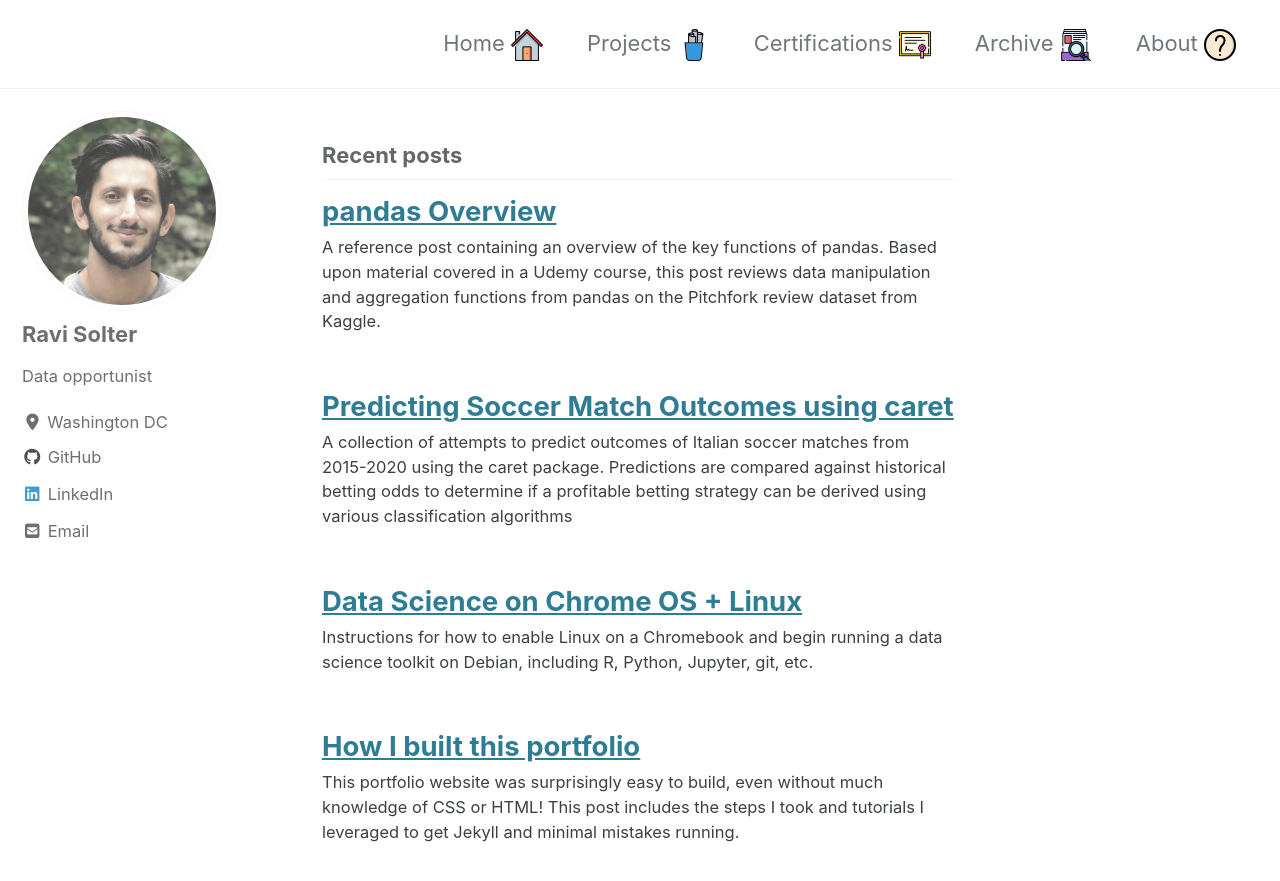
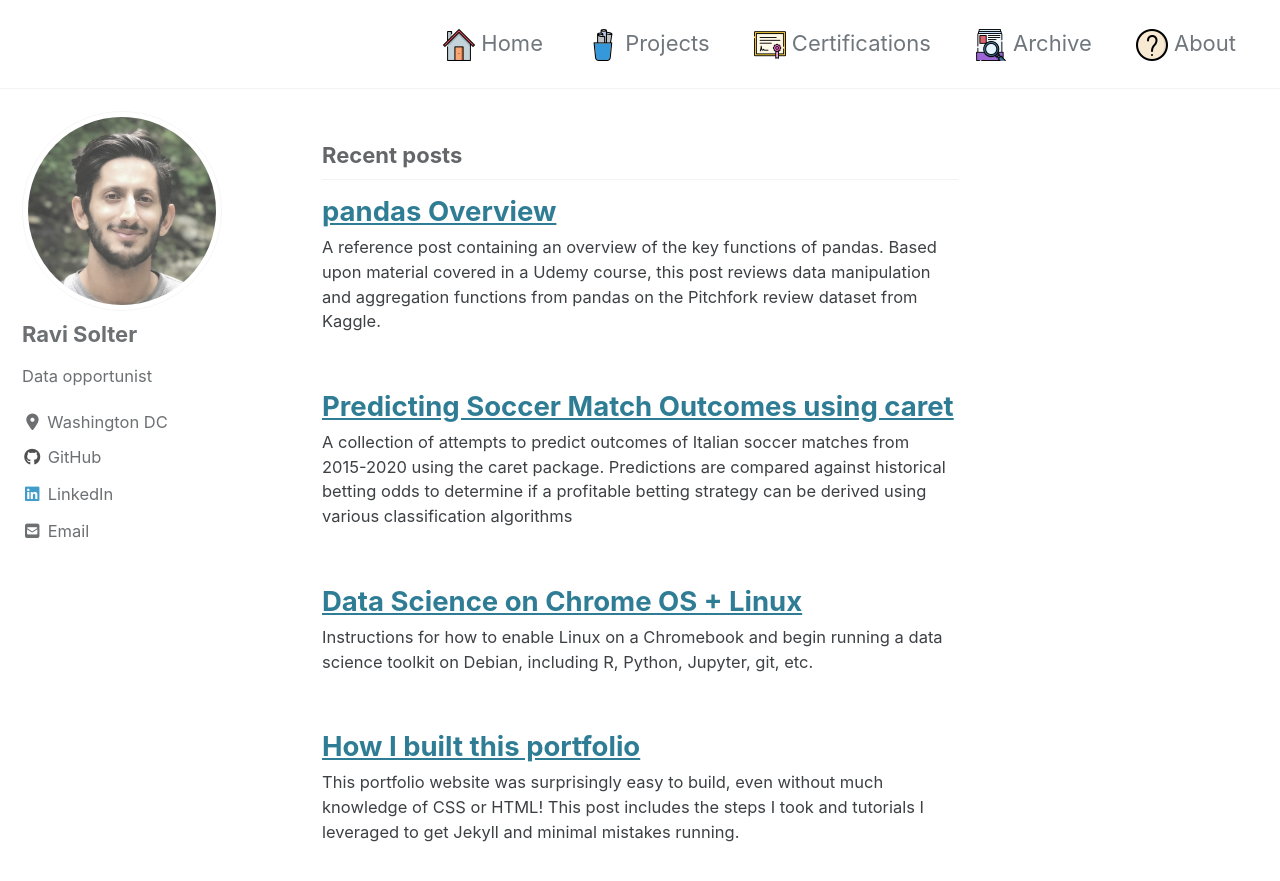
Before and after one commit to rsolter/rsolter.github.io, a Jekyll site: the page built from index.html, in a window 1280 px wide and 900 px high. Shown: the top 881 px of the window. Built offline with Jekyll 4.4.1, drawn with Linux system fonts in a browser that asks for light colours; cached includes are drawn as plain includes; nearby versions of some CDN libraries; the list of posts is cut into pages by our own code.

Commit message:
re-order

```diff
--- a/_data/navigation.yml
+++ b/_data/navigation.yml
@@ -1,12 +1,12 @@
 # main links
 main:
-   - title: Home <img src="/assets/images/Navigation Images/005-real-estate.png">
+   - title: <img src="/assets/images/Navigation Images/005-real-estate.png">  Home
      url: /index.html
-   - title: Projects <img src="/assets/images/Navigation Images/001-paper-rolls.png">
+   - title: <img src="/assets/images/Navigation Images/001-paper-rolls.png">  Projects
      url: /projects/
-   - title: Certifications <img src="/assets/images/Navigation Images/002-certificate.png">
+   - title: <img src="/assets/images/Navigation Images/002-certificate.png">  Certifications
      url: /certs/
-   - title: Archive <img src="/assets/images/Navigation Images/003-archive.png">
+   - title: <img src="/assets/images/Navigation Images/003-archive.png">  Archive
      url: /categories/
-   - title: About <img src="/assets/images/Navigation Images/004-about.png">
+   - title: <img src="/assets/images/Navigation Images/004-about.png">  About
      url: /about/
```
